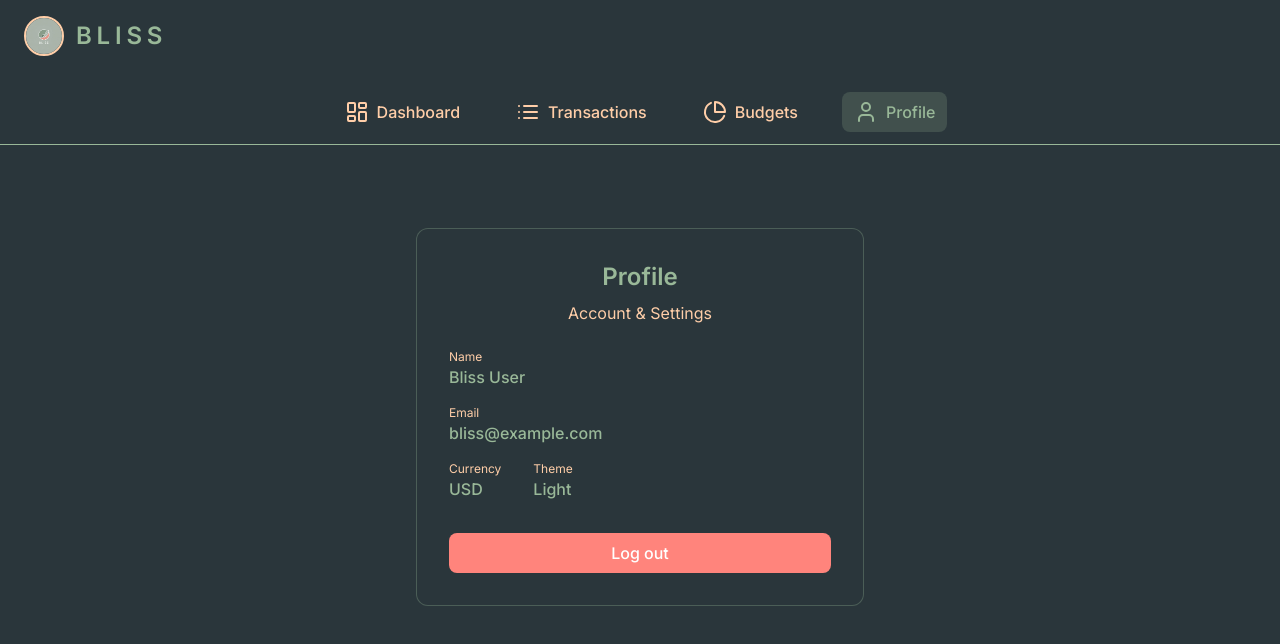
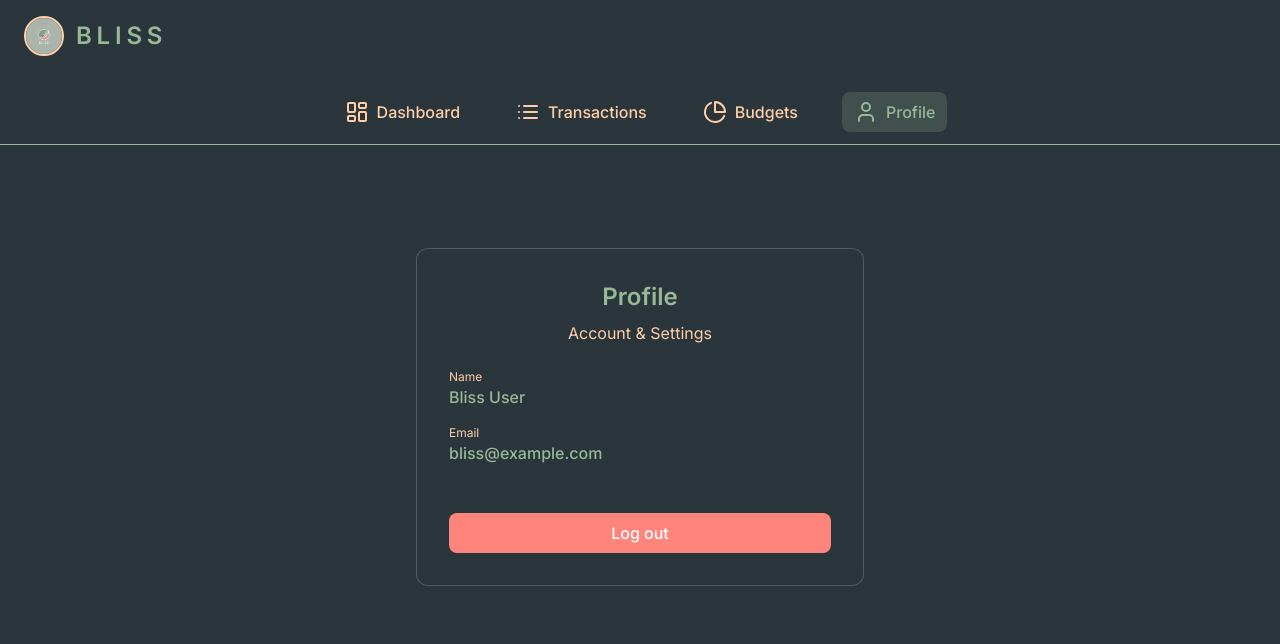
Before and after one commit to noahgoo/budget-app-bliss, a React (Create React App) app: page /profile in a window 1280 px wide. Shown: the top 644 px of the page. Built offline with nearby package versions, Linux system fonts and the light colour scheme; no server answers; the database is empty.

Commit message:
Finished basic frontend version

```diff
--- a/src/pages/ProfilePage.js
+++ b/src/pages/ProfilePage.js
@@ -22,16 +22,7 @@ const ProfilePage = () => {
             <div className="text-xs text-peach">Email</div>
             <div className="text-sage font-medium">{dummyUser.email}</div>
           </div>
-          <div className="flex gap-8">
-            <div>
-              <div className="text-xs text-peach">Currency</div>
-              <div className="text-sage font-medium">{dummyUser.currency}</div>
-            </div>
-            <div>
-              <div className="text-xs text-peach">Theme</div>
-              <div className="text-sage font-medium">{dummyUser.theme}</div>
-            </div>
-          </div>
+          <div className="flex gap-8"></div>
         </div>
         <button className="btn-accent w-full">Log out</button>
       </div>
```
Also changed, not shown: 1 other file (tests, documents, lock files or other folders).
